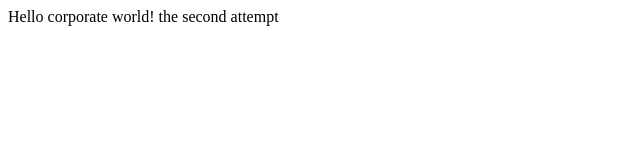
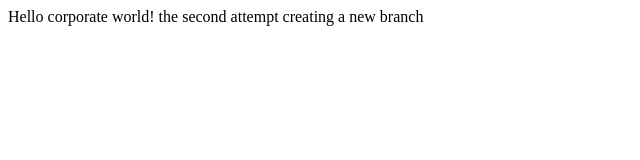
Before and after one commit to petershale21/sample, a plain HTML site: page index.html in a window 1280 px wide. Shown: the whole page, without its empty margins (0-640 px from the left). Drawn offline with Linux system fonts and the light colour scheme.

Commit message:
Update index.html

```diff
--- a/index.html
+++ b/index.html
@@ -6,6 +6,7 @@
 <body>
 Hello corporate world!
   the second attempt
+  creating a new branch
 </body>
 
 </html>
```
